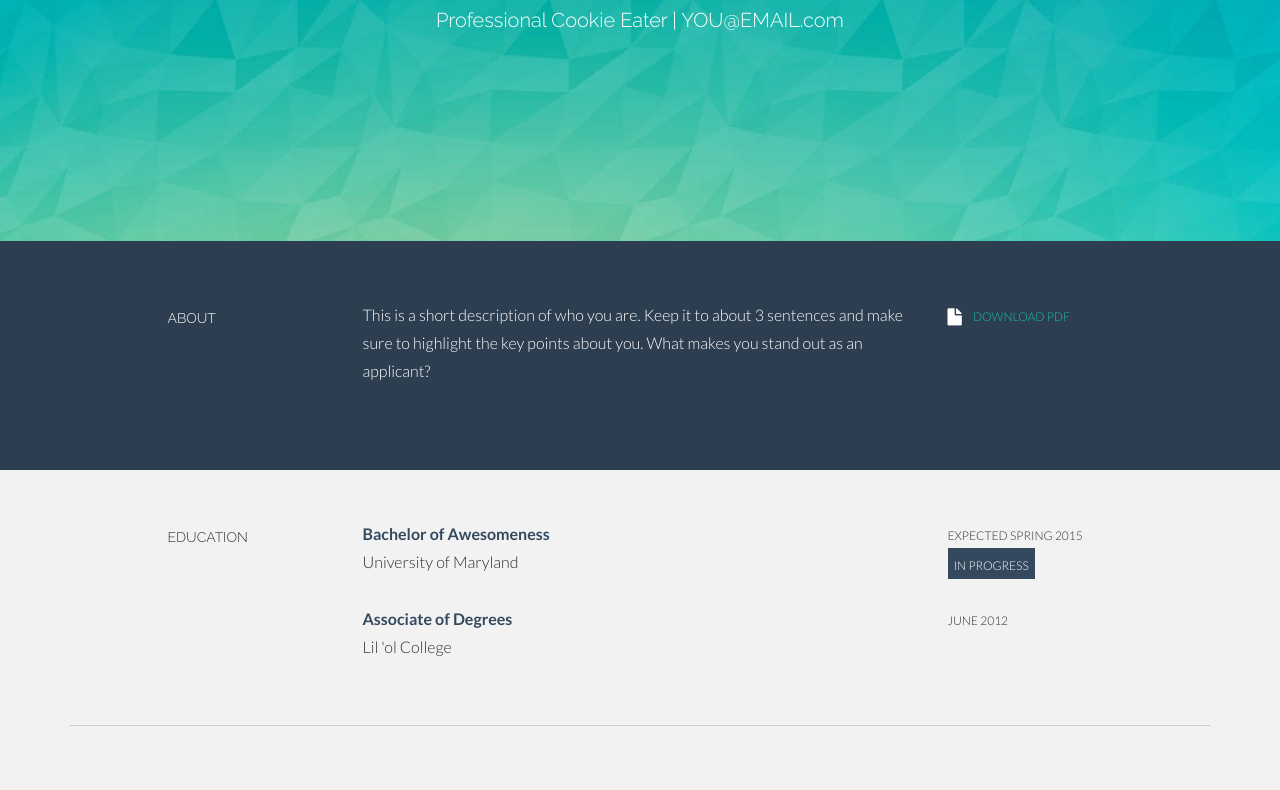
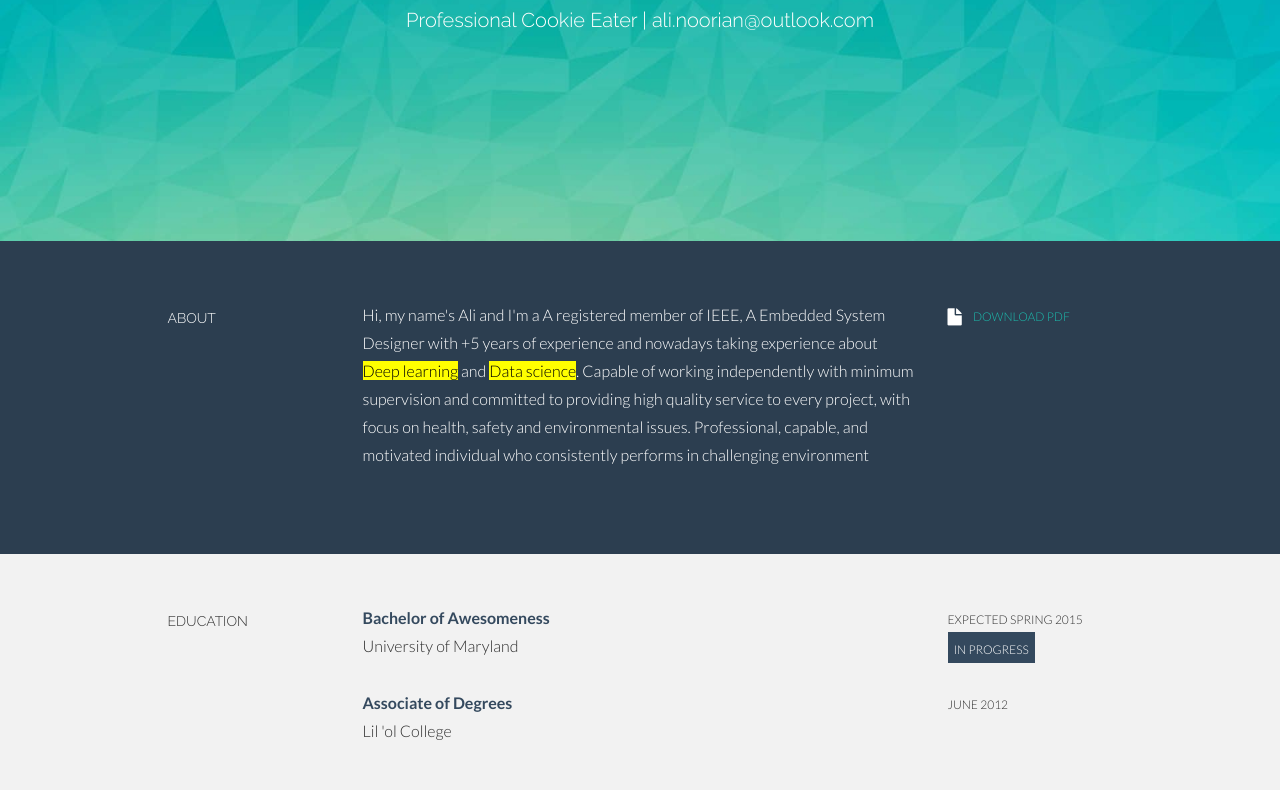
Before and after one commit to Rain07/R.github.io, a plain HTML site: page index.html in a window 1280 px wide. Shown: the part 259-1049 px from the top of the page. Drawn offline with Linux system fonts and the light colour scheme.

Commit message:
NothingElseMatter!

```diff
--- a/index.html
+++ b/index.html
@@ -40,9 +40,9 @@
 			<div class="row centered">
 				<div class="col-lg-12">
 					<!-- EDIT: name -->
-					<h1>Donny Li</h1>
+					<h1>Ali Noorian</h1>
 					<!-- EDIT: title | email -->
-					<h3>Professional Cookie Eater | <a href="mailto:YOU@EMAIL.com" target="_blank">YOU@EMAIL.com</a></h3>
+					<h3>Professional Cookie Eater | <a href="mailto:ali.noorian@outlook.com" target="_blank">ali.noorian@outlook.com</a></h3>
 				</div><!--/.col-lg-12 -->
 			</div><!--/.row -->
 		</div><!--/.container -->
@@ -59,7 +59,22 @@
 				</div>
 				<div class="col-lg-6">
 					<!-- EDIT: about -->
-					<p>This is a short description of who you are. Keep it to about 3 sentences and make sure to highlight the key points about you. What makes you stand out as an applicant?</p>
+					<p>Hi, my name's Ali and I'm a A registered member of IEEE,
+A Embedded System Designer with
++5 years of experience and
+nowadays taking experience
+about <mark>Deep learning</mark> and <mark>Data
+science</mark>. Capable of working
+independently with minimum
+supervision and committed to
+providing high quality service to
+every project, with focus on
+health, safety and environmental
+issues. Professional, capable, and
+motivated individual who consistently
+performs in
+challenging environment
+</p>
 				</div>
 				<div class="col-lg-3">
 					<!-- EDIT: download link -->
```
